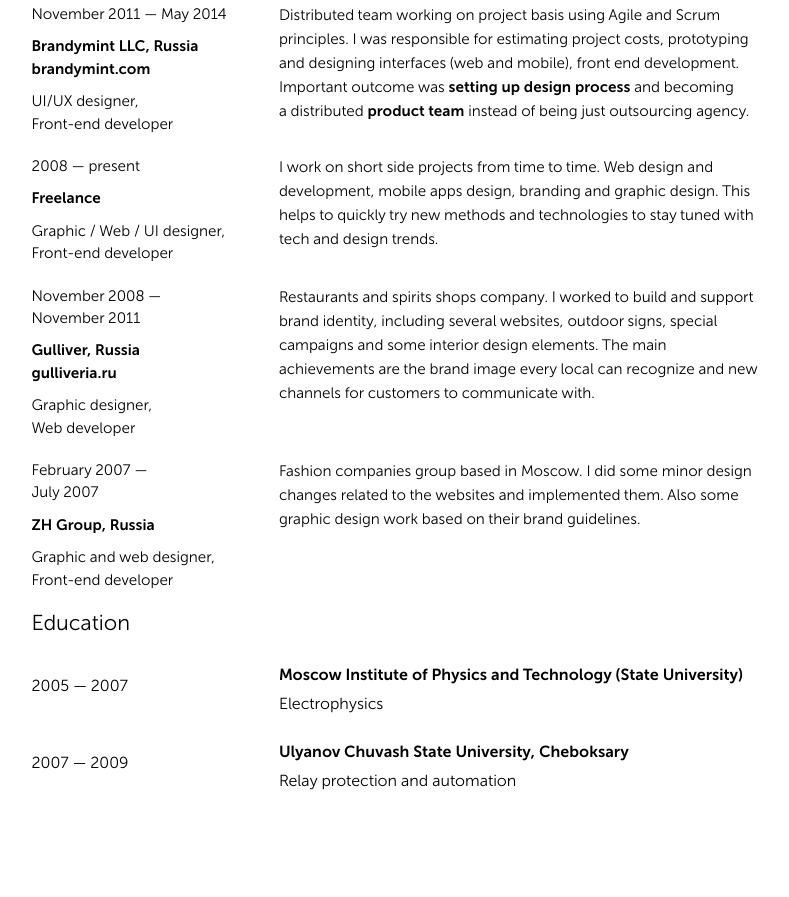
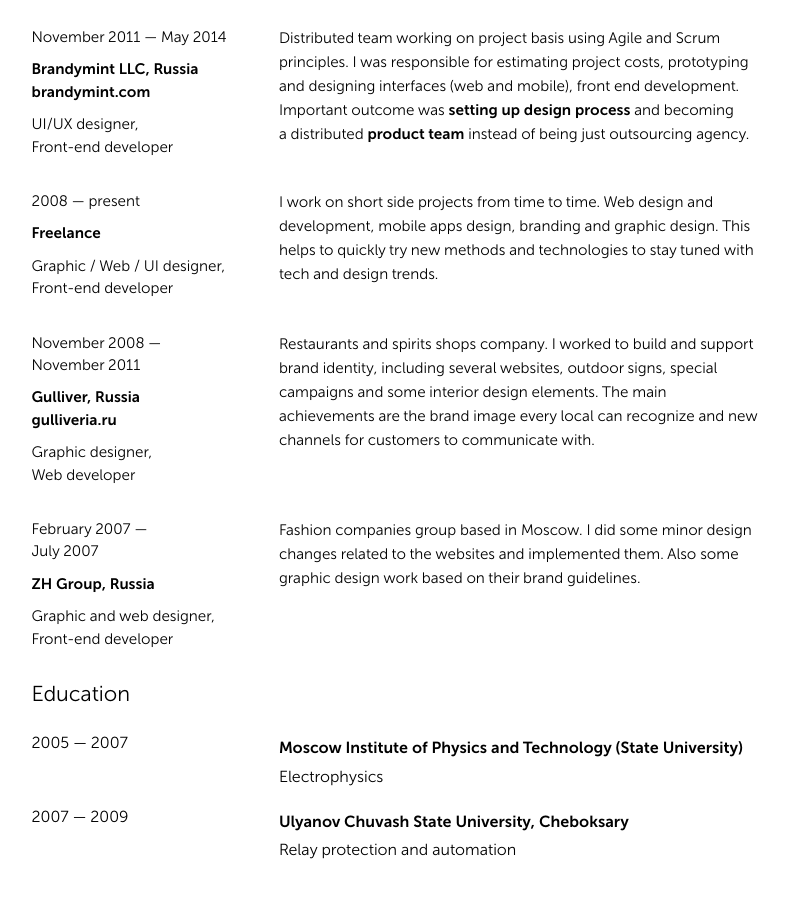
Before and after one commit to Danhil2142/Portfolio, a website: page src/index.html in a window 1280 px wide. Shown: the part 1203-2100 px from the top of the page, without its empty margins (245-1034 px from the left). Before the commit the page ends 2031 px from the top, so only its background shows below. Drawn offline with nearby package versions, Linux system fonts and the light colour scheme; files that its build step writes are made by us from their sources.

Commit message:
Portfolio site

```diff
--- a/src/index.html
+++ b/src/index.html
@@ -68,14 +68,14 @@
                 <p class="experience-component__description description">Fashion companies group based in Moscow. I did some minor design changes related to the websites and implemented them. Also some graphic design work based on their brand guidelines.</p>
             </div>
         </div>
-        <div class="education porfolio-content-component">
+        <div class="education porfolio-content-component component">
             <h3 class="education__title title">Education</h3>
-            <div class="education-component component">
+            <div class="education-component">
                 <p class="education__period period">2005 — 2007</p>
                 <p class="education__description description"><b>Moscow Institute of Physics and Technology (State University)</b><br> Electrophysics
                 </p>
             </div>
-            <div class="education-component component">
+            <div class="education-component">
                 <p class="education__period period">2007 — 2009</p>
                 <p class="education__description description"><b>Ulyanov Chuvash State University, Cheboksary</b><br> Relay protection and automation
                 </p>
--- a/src/style/partials/app.scss
+++ b/src/style/partials/app.scss
@@ -101,11 +101,7 @@
 
 .component {
     display: flex;
-    margin-top: 1.25rem;
-}
-
-.porfolio-content-component {
-    margin-top: 1.25rem;
+    margin-top: 2rem;
 }
 
 .desired-position__title,
@@ -144,3 +140,20 @@
     line-height: 1.5rem;
     flex: 70% 2 1;
 }
+
+.education {
+    flex-direction: column;
+}
+
+.education-component {
+    display: flex;
+    margin-top: 1rem;
+}
+
+.education__title {
+    margin: 0 0 0.7rem 0;
+}
+
+.education__period {
+    margin: 0;
+}
--- a/src/style/partials/media.scss
+++ b/src/style/partials/media.scss
@@ -50,6 +50,7 @@
     }
     .education-component {
         border: none;
+        flex-direction: column;
     }
     .education__description {
         margin: .5rem 0;
```
Also changed, not shown: build/css/main.css, build/index.html.
